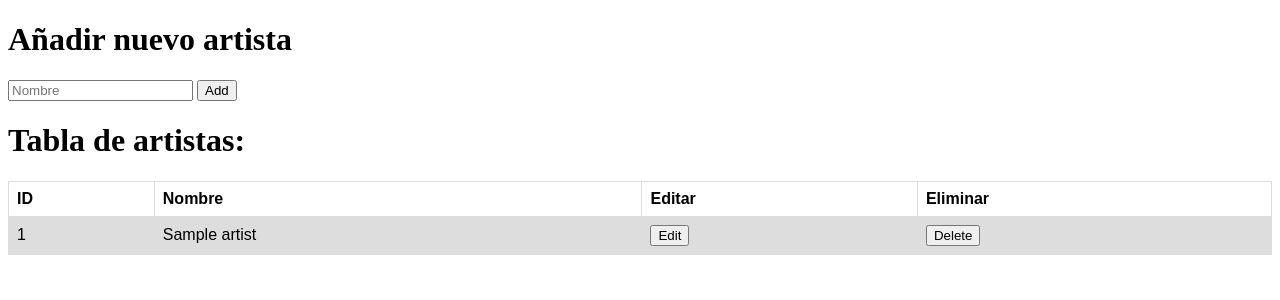
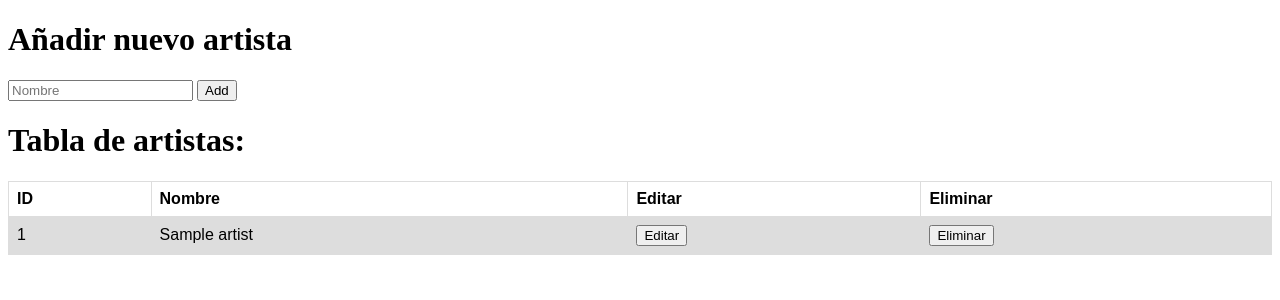
Before and after one commit to enzof10/final-tp, a Flask app: template front-flask/templates/artists.html in a window 1280 px wide. Shown: the top 300 px of the page. Run offline with Flask 2, Linux system fonts and the light colour scheme; the template is opened without the code that fills it: most values are stand-ins (such as "Sample title", 1, 10 or a date in 2020); some libraries are stand-ins or nearby versions.

Commit message:
change styles to buttons

```diff
--- a/front-flask/templates/artists.html
+++ b/front-flask/templates/artists.html
@@ -39,9 +39,9 @@
         <td>{{artist[0]}}</td>
         <td>{{artist[1]}}</td>
         <td>
-          <button href="/edit/artist/{{artist[0]}}">Edit</button>
+          <a href="/edit/artist/{{artist[0]}}"><button>Editar</button> </a>
         </td>
-        <td><button href="/delete/artist/{{artist[0]}}">Delete</button></td>
+        <td><a href="/delete/artist/{{artist[0]}}"><button>Eliminar</button></a></td>
       </tr>
       {% endfor %}
     </table>
```
